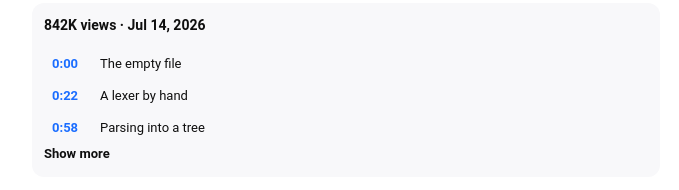
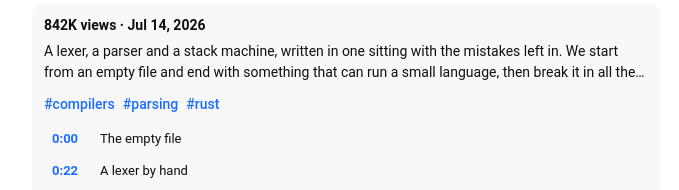
Before and after one commit to jedijak14/Open-Source-Websites-, a website: page sites/youtube/watch.html in a window 1280 px wide. Shown: the part 633-823 px from the top of the page, 232-911 px from the left. Drawn offline with Linux system fonts and the light colour scheme.

Commit message:
polish(sites/youtube): two-line description preview, theme bootstrap, toast links
Co-authored-by: arena-agent <297053741+arena-agent@users.noreply.github.com>

```diff
--- a/sites/youtube/assets/styles.css
+++ b/sites/youtube/assets/styles.css
@@ -936,9 +936,13 @@
   font-weight: 700;
   color: var(--text);
 }
-.description.is-collapsed .description__text,
-.description.is-collapsed .description__tags { display: none; }
-.description.is-collapsed .description__toggle { margin-top: 0; }
+.description.is-collapsed .description__text {
+  display: -webkit-box;
+  -webkit-line-clamp: 2;
+  -webkit-box-orient: vertical;
+  overflow: hidden;
+}
+.description.is-collapsed .chapters { margin-top: 8px; }
 
 .chapters { margin-top: 12px; display: flex; flex-direction: column; gap: 2px; }
 .chapter {
```
